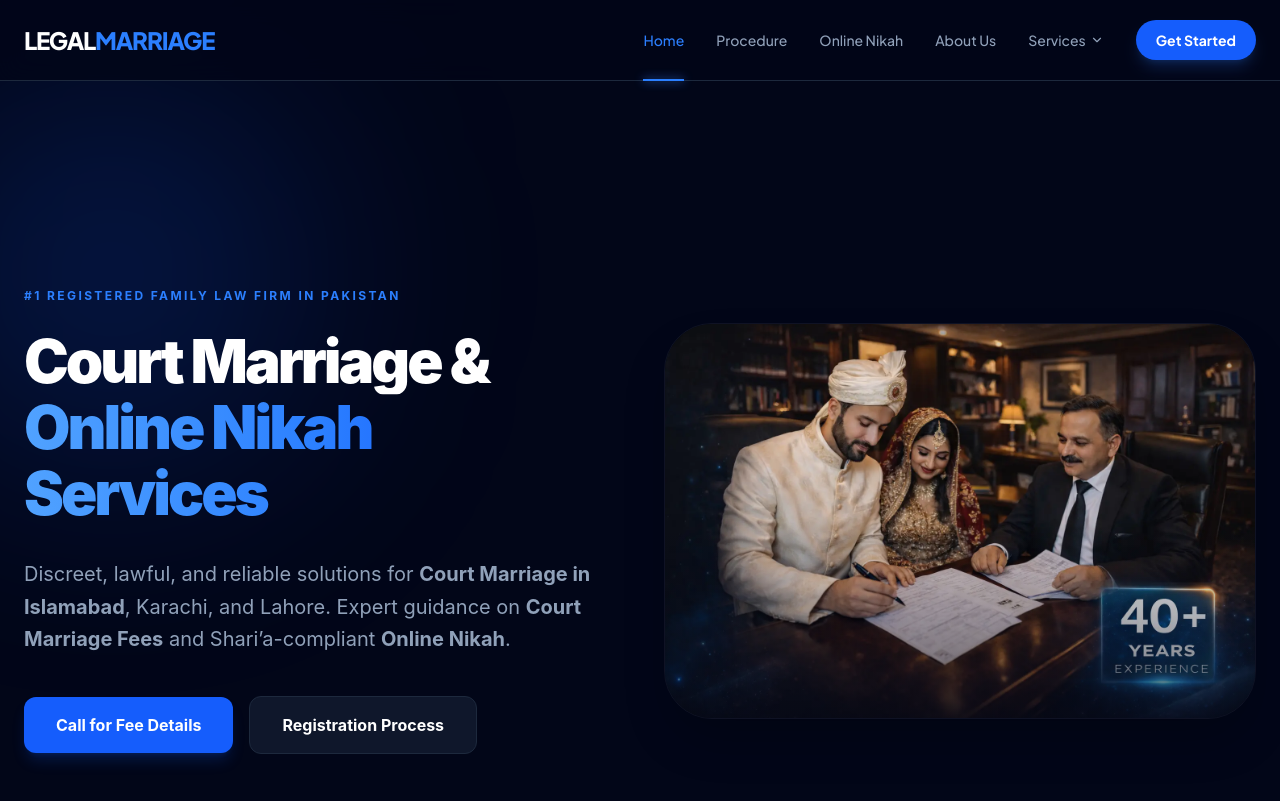
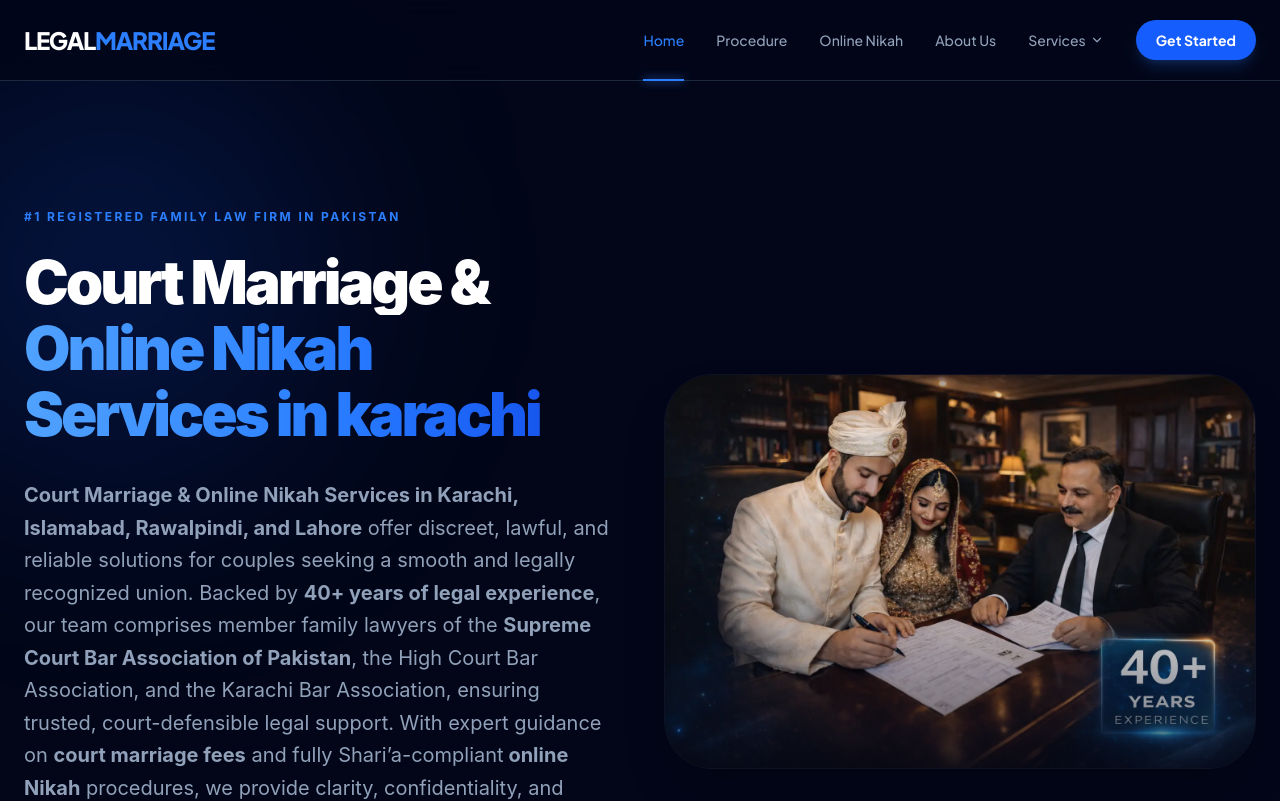
Before and after one commit to Affan968/court-marriage-system-web, a React (Vite) app: page / in a window 1280 px wide. Shown: the top 801 px of the page. Built offline with nearby package versions, Linux system fonts and the light colour scheme.

Commit message:
update the H1 and Paragraph

```diff
--- a/src/components/Pages/Home.jsx
+++ b/src/components/Pages/Home.jsx
@@ -42,13 +42,19 @@ const Home = () => {
           transition={{ delay: 0.5 }}
           className="text-transparent bg-clip-text bg-gradient-to-r from-blue-400 via-blue-500 to-blue-700 block"
         >
-          Online Nikah Services
+          Online Nikah <br /> Services in karachi
         </motion.span>
       </h1>
 
-      <p className="text-base md:text-xl text-slate-400 mb-10 max-w-xl mx-auto lg:mx-0 leading-relaxed">
-        Discreet, lawful, and reliable solutions for <strong>Court Marriage in Islamabad</strong>, Karachi, and Lahore. Expert guidance on <strong>Court Marriage Fees</strong> and Shari’a-compliant <strong>Online Nikah</strong>.
-      </p>
+<p className="text-base md:text-xl text-slate-400 mb-10 max-w-3xl mx-auto lg:mx-0 leading-relaxed">
+  <strong>Court Marriage & Online Nikah Services in Karachi, Islamabad, Rawalpindi, and Lahore</strong> offer discreet, lawful, and reliable solutions for couples seeking a smooth and legally recognized union.
+  Backed by <strong>40+ years of legal experience</strong>, our team comprises member family lawyers of
+  the <strong>Supreme Court Bar Association of Pakistan</strong>, the High Court Bar Association,
+  and the Karachi Bar Association, ensuring trusted, court-defensible legal support.
+  With expert guidance on <strong>court marriage fees</strong> and fully Shari’a-compliant
+  <strong> online Nikah</strong> procedures, we provide clarity, confidentiality,
+  and complete legal validity at every step.
+</p>
 
       <div className="flex flex-col sm:flex-row items-center justify-center lg:justify-start gap-4">
         <a href="tel:+923322908556" className="w-full sm:w-auto px-8 py-4 bg-blue-600 hover:bg-blue-500 text-white font-bold rounded-xl shadow-lg shadow-blue-600/20 transition-all transform hover:-translate-y-1 text-center no-underline">
```
